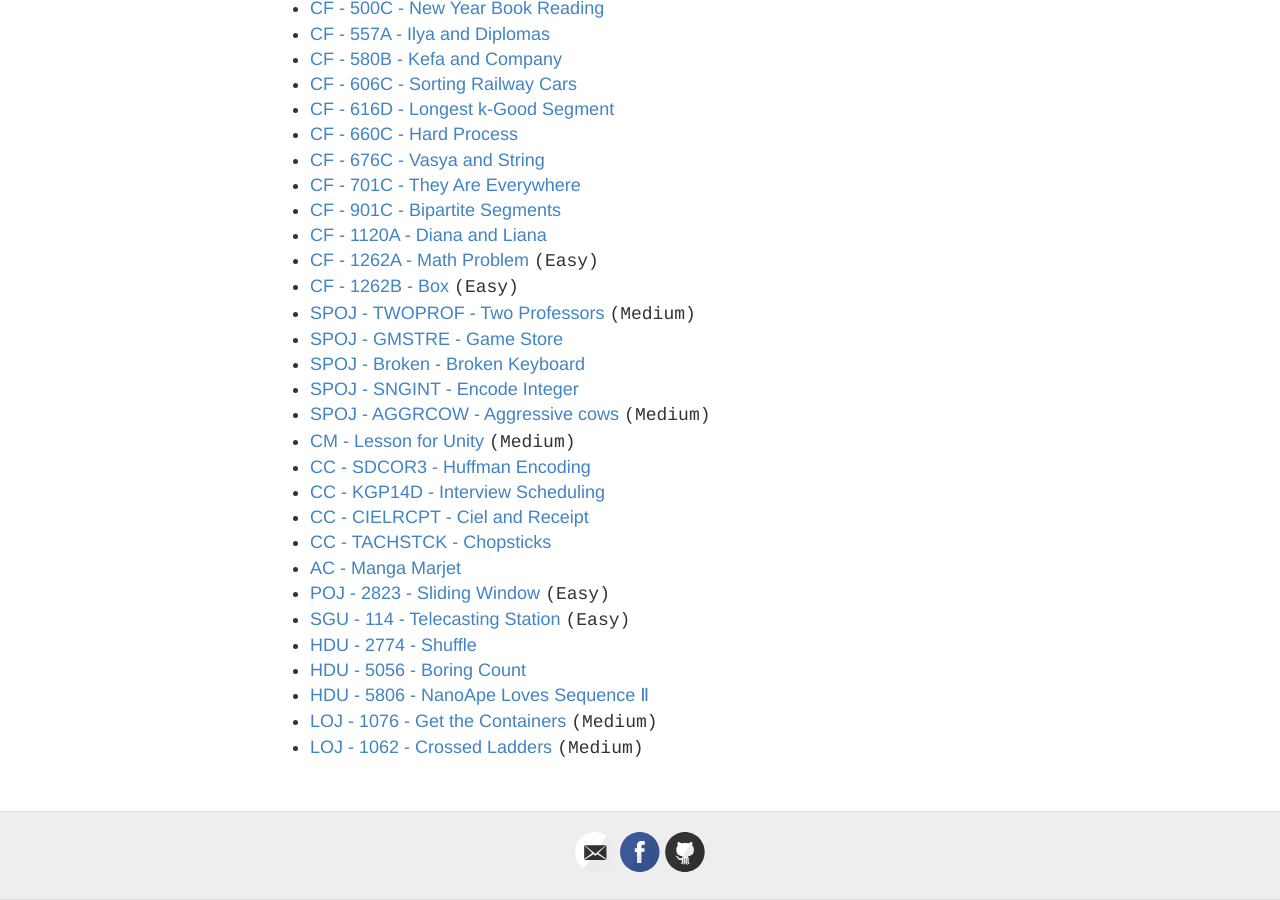
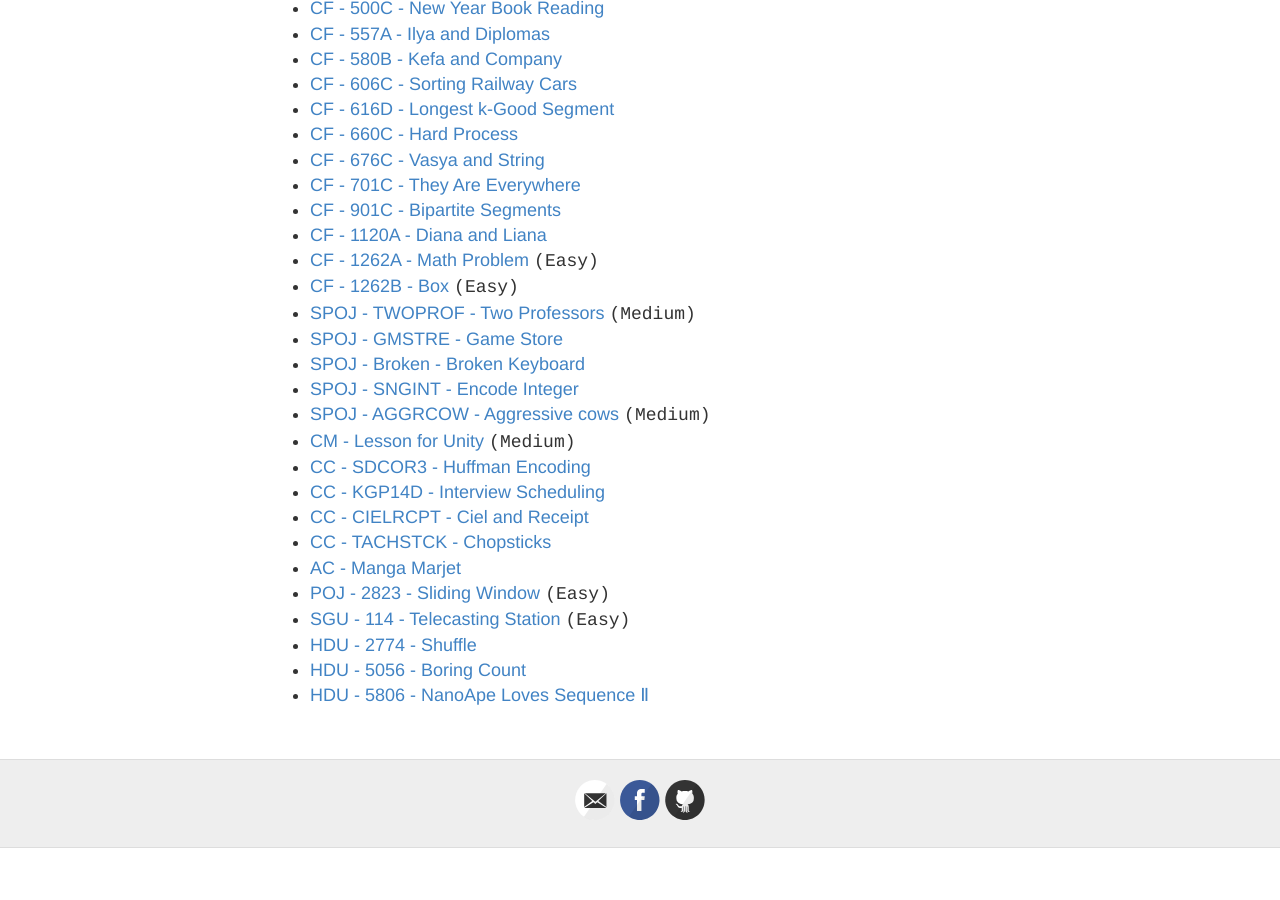
Before and after one commit to baps-bgd/baps-bgd.github.io, a Jekyll site: the page built from _posts/2020-10-5-greedy-and-searching.md, in a window 1280 px wide and 900 px high, scrolled down 1251 px. Built offline with Jekyll 4.4.1, drawn with Linux system fonts in a browser that asks for light colours; after the commit the page ends 2099 px from its top, so only the background shows below that.

Commit message:
Update 2020-10-5-greedy-and-searching.md

```diff
--- a/_posts/2020-10-5-greedy-and-searching.md
+++ b/_posts/2020-10-5-greedy-and-searching.md
@@ -67,5 +67,3 @@ published: true
 - [HDU - 2774 - Shuffle](http://acm.hdu.edu.cn/showproblem.php?pid=2774){:target="\_blank"}
 - [HDU - 5056 - Boring Count](http://acm.hdu.edu.cn/showproblem.php?pid=5056){:target="\_blank"}
 - [HDU - 5806 - NanoApe Loves Sequence Ⅱ](http://acm.hdu.edu.cn/showproblem.php?pid=5806){:target="\_blank"}
-- [LOJ - 1076 - Get the Containers](https://lightoj.com/problem/get-the-containers){:target="\_blank"} `(Medium)`
-- [LOJ - 1062 - Crossed Ladders](https://lightoj.com/problem/crossed-ladders){:target="\_blank"} `(Medium)`
```
